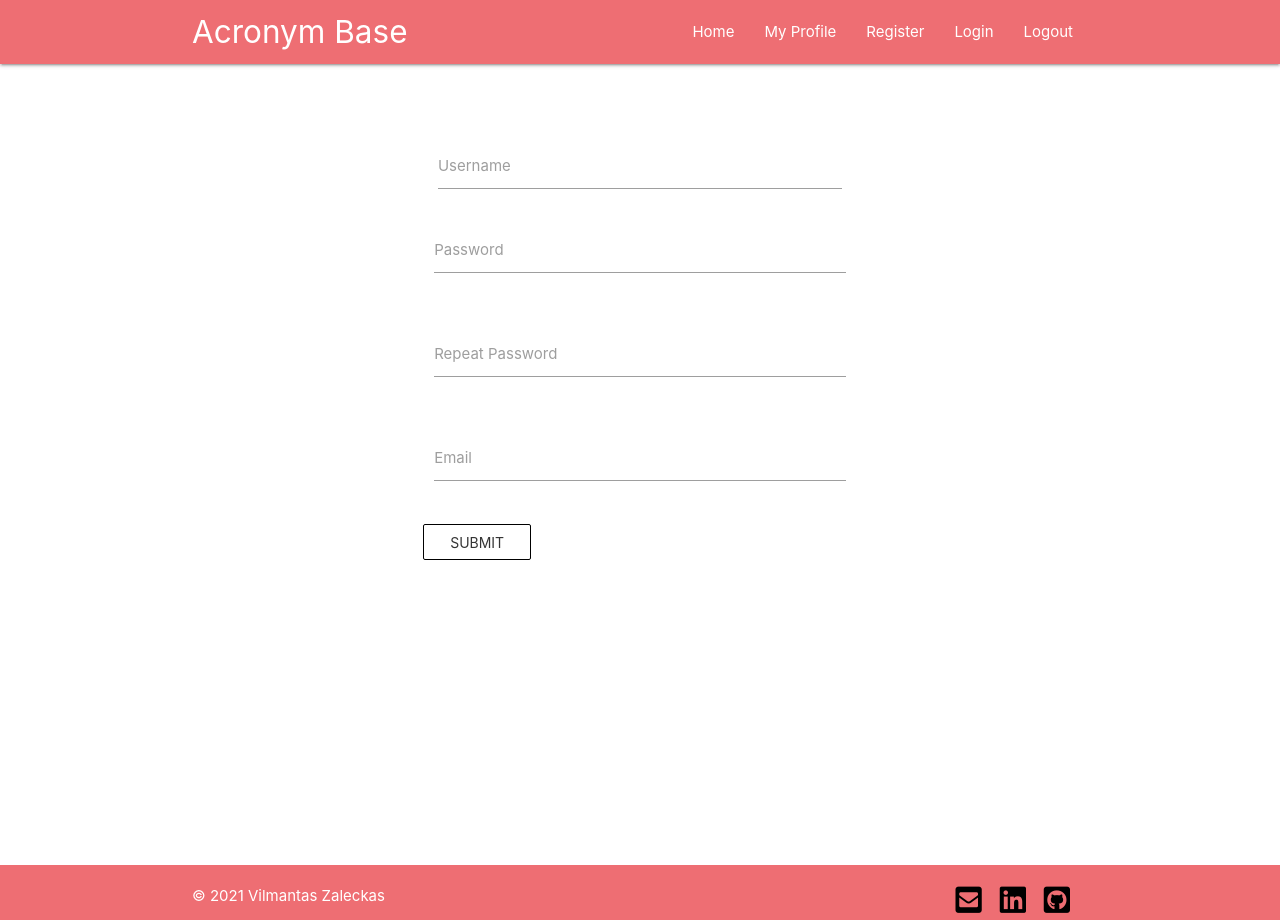
After one commit to Code-Institute-Submissions/CI-MS3-acronym-base, a Flask app: page /register in a window 1280 px wide. The commit adds this page. Run offline with Flask 2, Linux system fonts and the light colour scheme; some libraries are stand-ins or nearby versions.

Commit message:
Create register.html +  updated app.py and styling for it

```diff
--- a/app.py
+++ b/app.py
@@ -25,6 +25,10 @@ def get_acronyms():
     return render_template("index.html", acronyms=acronyms)
 
 
+@app.route("/register", methods=["GET", "POST"])
+def register():
+    return render_template("register.html")
+
 
 if __name__ == "__main__":
     app.run(host=os.environ.get("IP"),
--- a/static/css/style.css
+++ b/static/css/style.css
@@ -1,21 +1,10 @@
-  .my-social-links {
-    margin-right: 2%;
+  #search-bar {
+      opacity: 0.7;
+      border: 1px solid black;
   }
 
-  .my-social-links i {
-      font-size: 2em;
-      color: black;
-      background-color: white;
-  }
-
-  .my-social-links i:hover {
-    color:white;
-    background-color: black;
-    }
-
-  #search-bar {
-      opacity: 0.7;
-      border: 1px black;
+  button.btn-flat {
+      border: 1px solid black;
   }
 
 
@@ -27,9 +16,11 @@
       margin-top: 5%;
   }
 
-  #footer-text {
-      margin-bottom: 1%;
+  /* Register.html */
+  .registration-form {
+      margin-top: 5%;
   }
+  /* End Register.html */
 
   /*Materialize Sticky footer */
   body {
@@ -43,3 +34,25 @@
   }
 
   /* End Sticky footer */
+
+
+  /* Footer Social links */
+  .my-social-links {
+      margin-right: 2%;
+  }
+
+  .my-social-links i {
+      font-size: 2em;
+      color: black;
+
+  }
+
+  .my-social-links i:hover {
+      transform: scale(1.3);
+  }
+
+  #footer-text {
+    margin-bottom: 1%;
+}
+
+  /* End Footer Social links */
--- a/static/js/script.js
+++ b/static/js/script.js
@@ -0,0 +1,3 @@
+$(document).ready(function(){
+    $('.sidenav').sidenav();
+  });
--- a/templates/base.html
+++ b/templates/base.html
@@ -20,35 +20,37 @@
     <header>
         <nav>
             <div class="nav-wrapper container">
-                <a href="#!" class="brand-logo">Acronym Base</a>
+                <a href="{{ url_for('get_acronyms') }}" class="brand-logo">Acronym Base</a>
                 <a href="#" data-target="mobile-demo" class="sidenav-trigger"><i class="material-icons">menu</i></a>
                 <ul class="right hide-on-med-and-down">
-                    <li><a href="#">Home</a></li>
+                    <li><a href="{{ url_for('get_acronyms') }}">Home</a></li>
                     <li><a href="#">My Profile</a></li>
-                    <li><a href="#">Register</a></li>
+                    <li><a href="{{ url_for('register') }}">Register</a></li>
                     <li><a href="#">Login</a></li>
                     <li><a href="#">Logout</a></li>
                 </ul>
             </div>
         </nav>
 
-        <ul class="sidenav" id="mobile-demo">
-            <li><a href="#">Home</a></li>
+        <ul class="sidenav right" id="mobile-demo">
+            <li><a href="{{ url_for('get_acronyms') }}">Home</a></li>
             <li><a href="#">My Profile</a></li>
-            <li><a href="#">Register</a></li>
+            <li><a href="{{ url_for('register') }}">Register</a></li>
             <li><a href="#">Login</a></li>
             <li><a href="#">Logout</a></li>
         </ul>
     </header>
+    <main>
 
-    {% block content %}
-    {% endblock %}
+        {% block content %}
+        {% endblock %}
 
-
+    </main>
     <footer class="page-footer">
         <div id="footer-text" class="container">
             © 2021 Vilmantas Zaleckas
-            <a class="grey-text text-lighten-4 right my-social-links" target="_blank" href="https://github.com/niekados/">
+            <a class="grey-text text-lighten-4 right my-social-links" target="_blank"
+                href="https://github.com/niekados/">
                 <i class="fab fa-github-square"></i><span class="sr-only">GitHub</span></a>
             <a class="grey-text text-lighten-4 right my-social-links" target="_blank"
                 href="www.linkedin.com/in/vilmantas-zaleckas-3907a51b9">
@@ -60,7 +62,6 @@
 
     <script src="https://code.jquery.com/jquery-3.6.0.min.js"
         integrity="sha256-/xUj+3OJU5yExlq6GSYGSHk7tPXikynS7ogEvDej/m4=" crossorigin="anonymous"></script>
-
     <script src="https://cdnjs.cloudflare.com/ajax/libs/materialize/1.0.0/js/materialize.min.js"></script>
     <script src="{{ url_for('static', filename='js/script.js')}}"></script>
     {% block scripts %}
--- /dev/null
+++ b/templates/register.html
@@ -0,0 +1,35 @@
+{% extends "base.html" %}
+{% block content %}
+<div class="row registration-form" method="POST" action="{{ url_for('register') }}">
+  <form class="col s12">
+    <div class="row">
+      <div class="input-field col s10 m4 offset-s1 offset-m4">
+        <input id="username" name="username" type="text" class="validate">
+        <label for="username">Username</label>
+      </div>
+      <div class="row">
+        <div class="input-field col s10 m4 offset-s1 offset-m4">
+          <input id="password" name="password" type="password" class="validate">
+          <label for="password">Password</label>
+        </div>
+      </div>
+      <div class="row">
+        <div class="input-field col s10 m4 offset-s1 offset-m4">
+          <input id="password-2" name="password-2" type="password" class="validate">
+          <label for="password-2">Repeat Password</label>
+        </div>
+      </div>
+      <div class="row">
+        <div class="input-field col s10 m4 offset-s1 offset-m4">
+          <input id="email" name="email" type="email" class="validate">
+          <label for="email">Email</label>
+        </div>
+      </div>
+      <div class="row">
+        <button class="btn-flat waves-effect waves-light col s1 offset-s4" type="submit" name="action">Submit
+          <i class="material-icons right">send</i>
+        </button>
+      </div>
+  </form>
+</div>
+{% endblock %}
```
